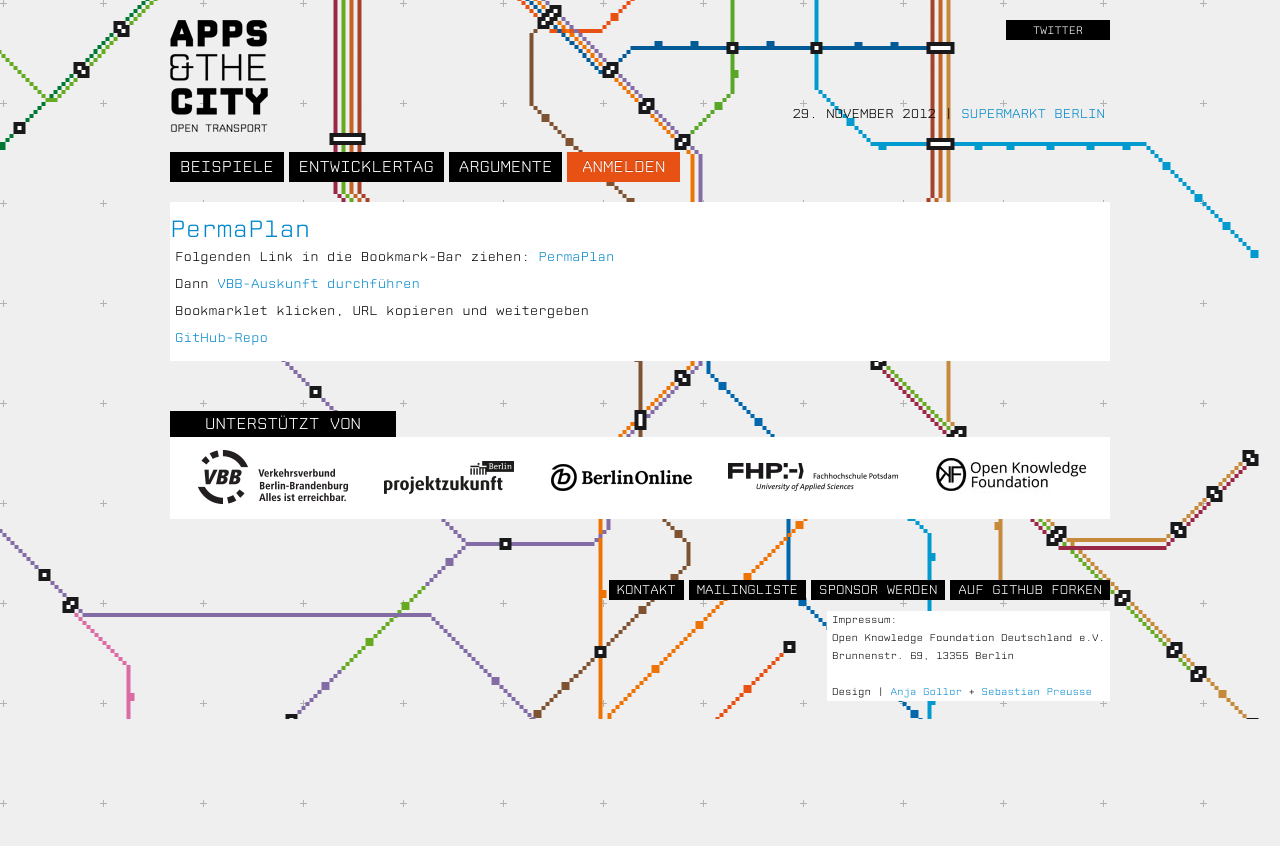
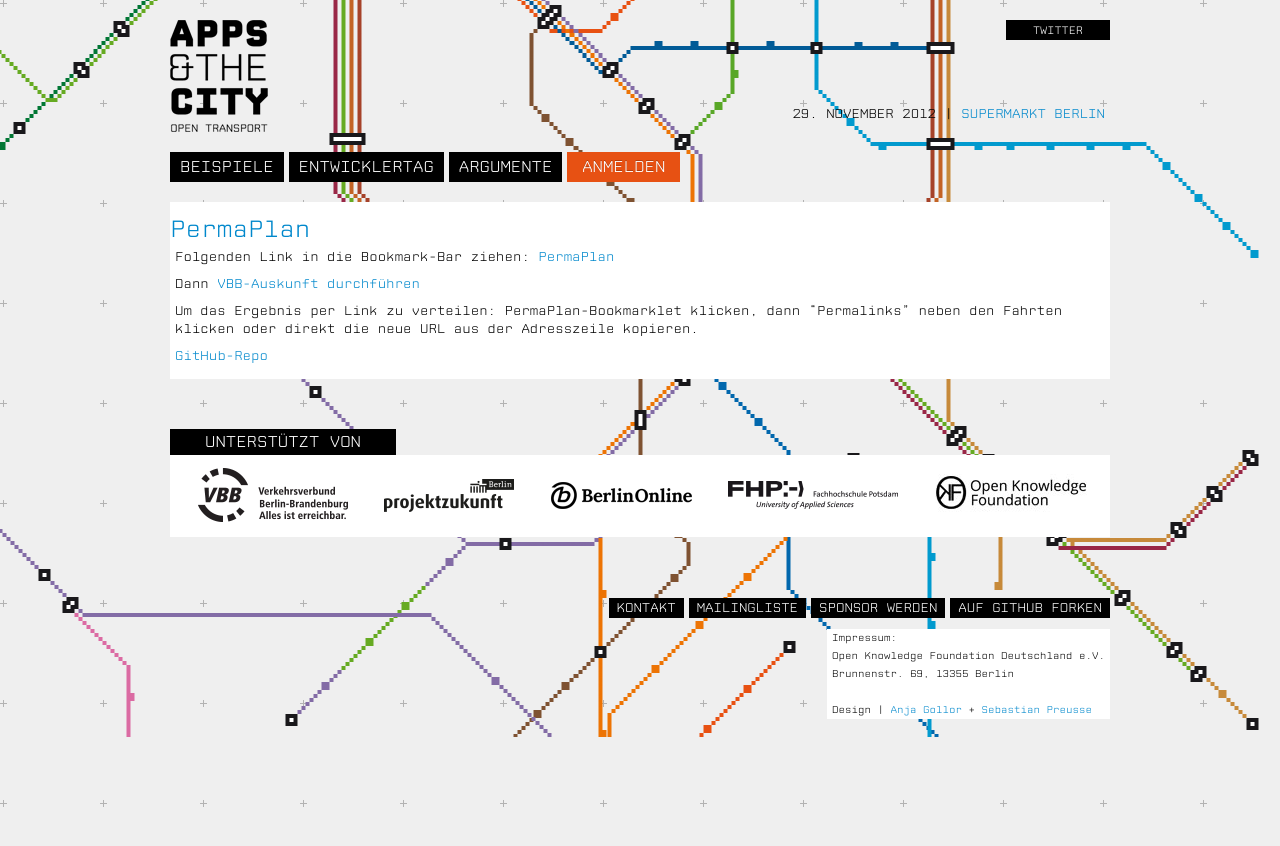
Before and after one commit to okfde/berlin.appsandthecity, a Jekyll site: the page built from apps/app/permaplan.md, in a window 1280 px wide. Shown: the top 846 px of the page. Built offline with Jekyll 4.4.1, drawn with Linux system fonts in a browser that asks for light colours; nearby versions of some CDN libraries; Markdown is read by kramdown in place of the engine named in the settings.

Commit message:
Update explanation on PermaPlan app

```diff
--- a/apps/app/permaplan.md
+++ b/apps/app/permaplan.md
@@ -12,6 +12,6 @@ Folgenden Link in die Bookmark-Bar ziehen: <a href="javascript:(function(){docum
 
 Dann [VBB-Auskunft durchführen](http://fahrinfo.vbb.de/)
 
-Bookmarklet klicken, URL kopieren und weitergeben
+Um das Ergebnis per Link zu verteilen: PermaPlan-Bookmarklet klicken, dann "Permalinks" neben den Fahrten klicken oder direkt die neue URL aus der Adresszeile kopieren.
 
 [GitHub-Repo](https://github.com/westberliner/vbb_permalink)
```
